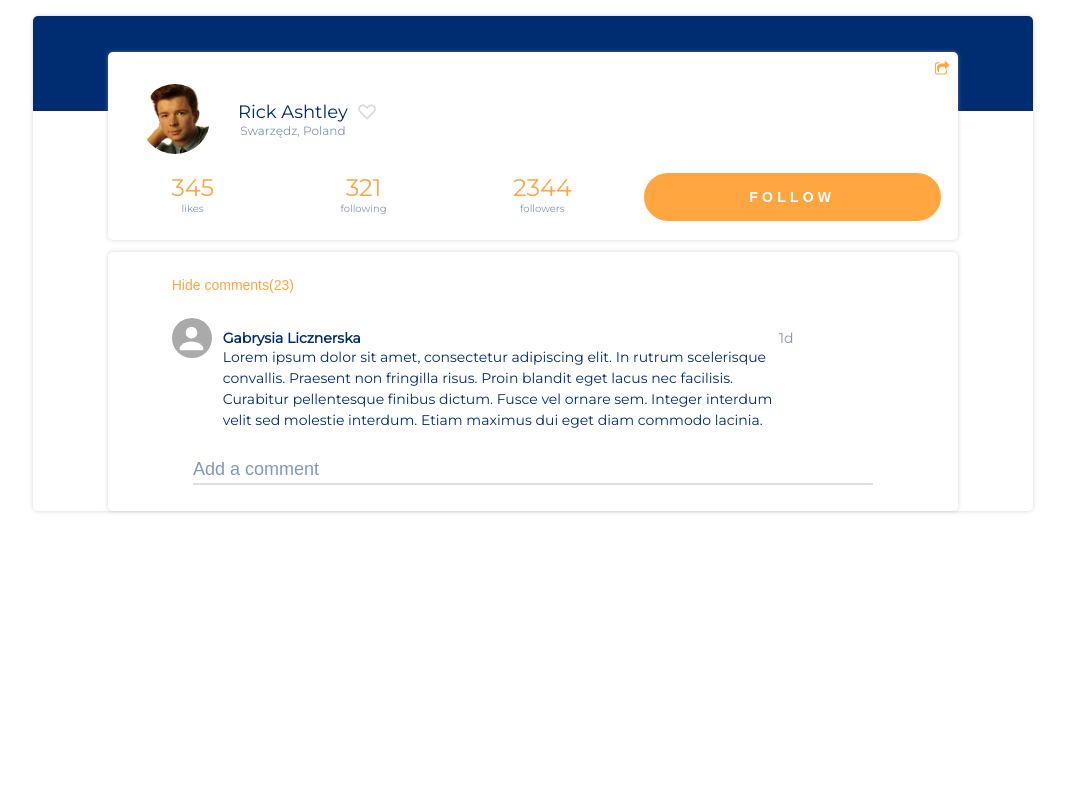
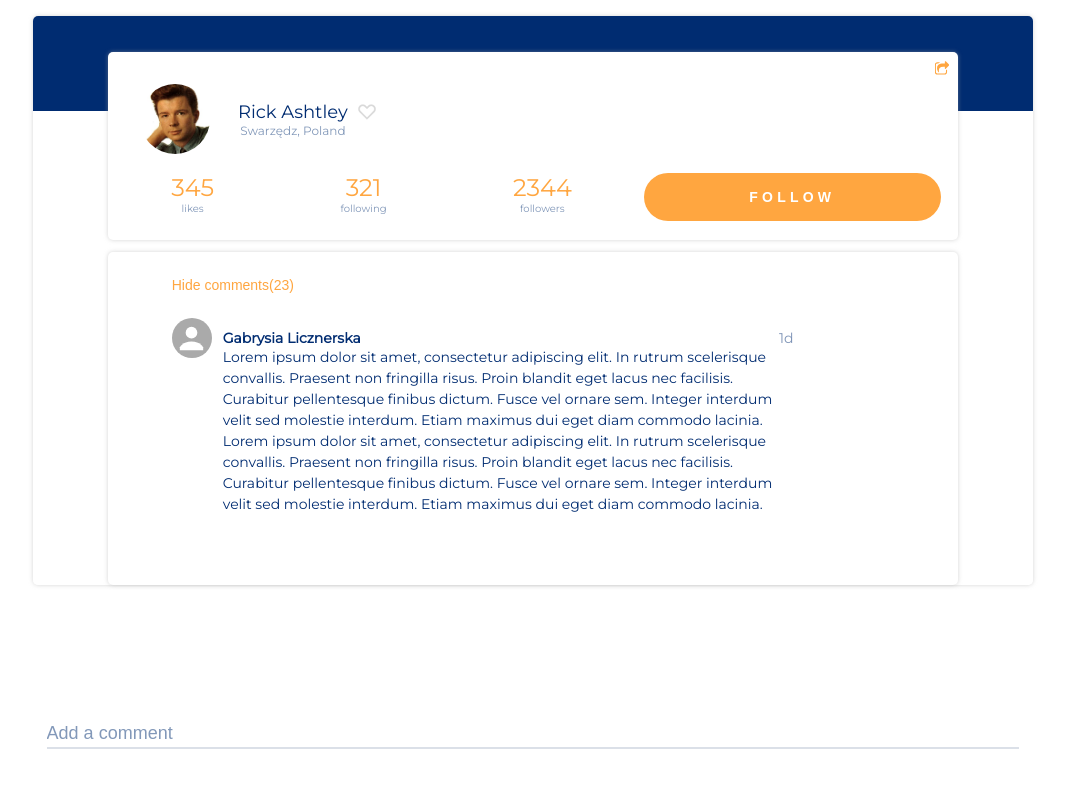
Before and after one commit to pawellicznerski/follow_app, a React (Create React App) app: page / in a window 1280 px wide. Shown: the top 788 px of the page, without its empty margins (107-1172 px from the left). Built offline with nearby package versions, Linux system fonts and the light colour scheme.

Commit message:
debuggin commets

```diff
--- a/src/App.css
+++ b/src/App.css
@@ -26,7 +26,7 @@
       display: flex;
       justify-content: flex-end; }
     .single-comment__content__text {
-      padding-right: 10px;
+      padding: 0 10px 70px 0;
       line-height: 21px; }
 
 .comments-grid {
@@ -55,10 +55,19 @@
         display: flex;
         justify-content: flex-start;
         margin: 25px auto; } }
+  .comments__input-cnt {
+    height: 66px;
+    display: flex;
+    justify-content: center;
+    align-items: center;
+    position: fixed;
+    bottom: 0;
+    width: 80%;
+    padding-bottom: 5vw; }
   .comments__input {
     border: 0;
     border-bottom: 2px solid #DBE0E8;
-    width: 80%;
+    width: 95%;
     height: 27px;
     margin: 2em 0; }
     .comments__input::placeholder {
@@ -214,7 +223,7 @@
     margin-top: 1em;
     min-width: 310px;
     width: 90%;
-    min-height: 90%;
+    height: 100%;
     background: linear-gradient(to bottom, #002C71 95px, white 0%);
     display: flex;
     flex-wrap: wrap;
--- a/src/components/follow-app/_follow-app.scss
+++ b/src/components/follow-app/_follow-app.scss
@@ -19,7 +19,8 @@ background: -moz-linear-gradient($colors);
     margin-top: 1em;
     min-width: 310px;
     width:90%;
-    min-height: 90%;
+    // min-height: 90%;
+    height: 100%;
     // @include linearGradientEf(180deg,rgba(0,190,0,0.8),rgba(0,190,0,0.8) 50%,rgba(12,34,56,.5) 50%,rgba(12,34,56,.5) 100%);
     background: linear-gradient(to bottom, #002C71 95px,white 0%);
     display: flex;
--- a/src/components/follow-app/comments/_comments.scss
+++ b/src/components/follow-app/comments/_comments.scss
@@ -25,10 +25,20 @@
       margin: 25px auto;
     };
   }
+  &__input-cnt{
+    height: 66px;
+    display: flex;
+    justify-content: center;
+    align-items: center;
+    position: fixed;
+    bottom:0;
+    width: 80%;
+    padding-bottom: 5vw;
+  }
   &__input{
     border:0;
     border-bottom: 2px solid #DBE0E8;
-    width: 80%;
+    width: 95%;
     height: 27px;
     margin: 2em 0;
     &::placeholder{
--- a/src/components/follow-app/comments/comments-grid/__comments-grid__single-comment/_comments-grid__single-comment.scss
+++ b/src/components/follow-app/comments/comments-grid/__comments-grid__single-comment/_comments-grid__single-comment.scss
@@ -34,7 +34,7 @@
       justify-content: flex-end;
     }
     &__text{
-      padding-right: 10px;
+      padding: 0 10px 70px 0;
       line-height: 21px;
     }
   }
--- a/src/components/follow-app/comments/comments-grid/__comments-grid__single-comment/comments-grid__single-comment.js
+++ b/src/components/follow-app/comments/comments-grid/__comments-grid__single-comment/comments-grid__single-comment.js
@@ -16,6 +16,7 @@ class SingleComment extends Component {
           <span className="single-comment__content__date">1d</span>
           <p className="single-comment__content__text">
             Lorem ipsum dolor sit amet, consectetur adipiscing elit. In rutrum scelerisque convallis. Praesent non fringilla risus. Proin blandit eget lacus nec facilisis. Curabitur pellentesque finibus dictum. Fusce vel ornare sem. Integer interdum velit sed molestie interdum. Etiam maximus dui eget diam commodo lacinia.
+            Lorem ipsum dolor sit amet, consectetur adipiscing elit. In rutrum scelerisque convallis. Praesent non fringilla risus. Proin blandit eget lacus nec facilisis. Curabitur pellentesque finibus dictum. Fusce vel ornare sem. Integer interdum velit sed molestie interdum. Etiam maximus dui eget diam commodo lacinia.
           </p>
         </div>
       </article>
--- a/src/components/follow-app/comments/comments.js
+++ b/src/components/follow-app/comments/comments.js
@@ -14,7 +14,9 @@ class Comments extends Component {
       <div className="comments">
         <button className="comments__toggle-comments">{this.state.showComments?"Hide ":"Show "}comments{this.state.commentsCounter}</button>
         <CommentsGrid></CommentsGrid>
-        <input className="comments__input" placeholder="Add a comment"></input>
+        <div className="comments__input-cnt">
+          <input type="text" className="comments__input" placeholder="Add a comment"></input>
+        </div>
       </div>
     );
   }
```
